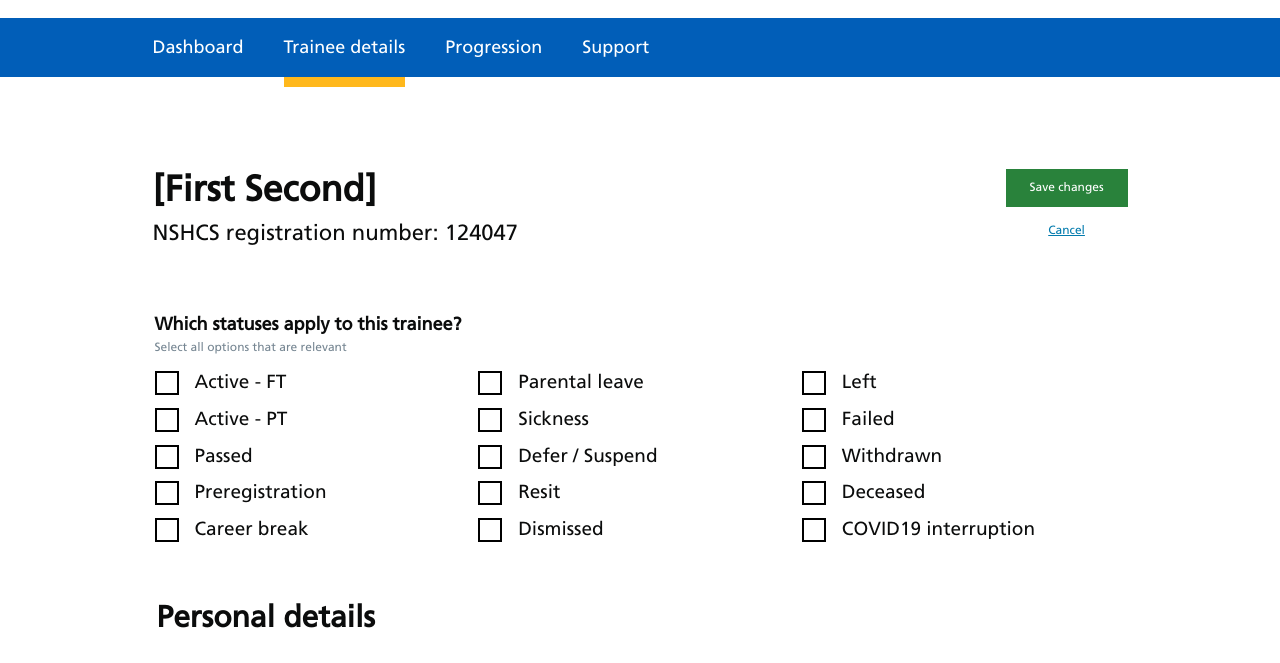
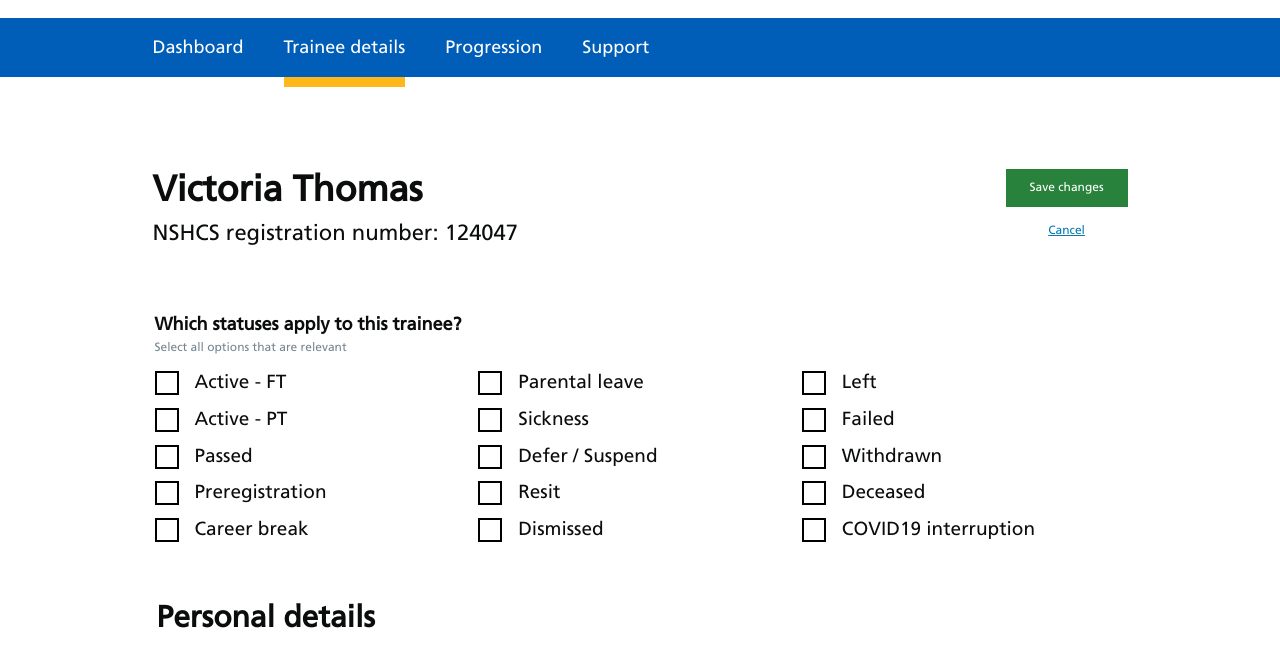
Before and after one commit to torchbox/NSHCS-TMS, a website built with webpack: page index.html in a window 1280 px wide. Shown: the part 123-786 px from the top of the page. Built offline with nearby package versions, Linux system fonts and the light colour scheme.

Commit message:
Ensure heading (name) is populated on load

```diff
--- a/index.html
+++ b/index.html
@@ -50,7 +50,7 @@
                 <div class="intro">
                     <div>
                         <div class="intro__heading-container" data-status-container>
-                            <h1 class="intro__heading heading heading--two" data-name-heading="name">[First Second]</h1>
+                            <h1 class="intro__heading heading heading--two" data-name-heading="name">Victoria Thomas</h1>
                         </div>
                         <p class="intro__subheading">
                             NSHCS registration number: 124047
```
